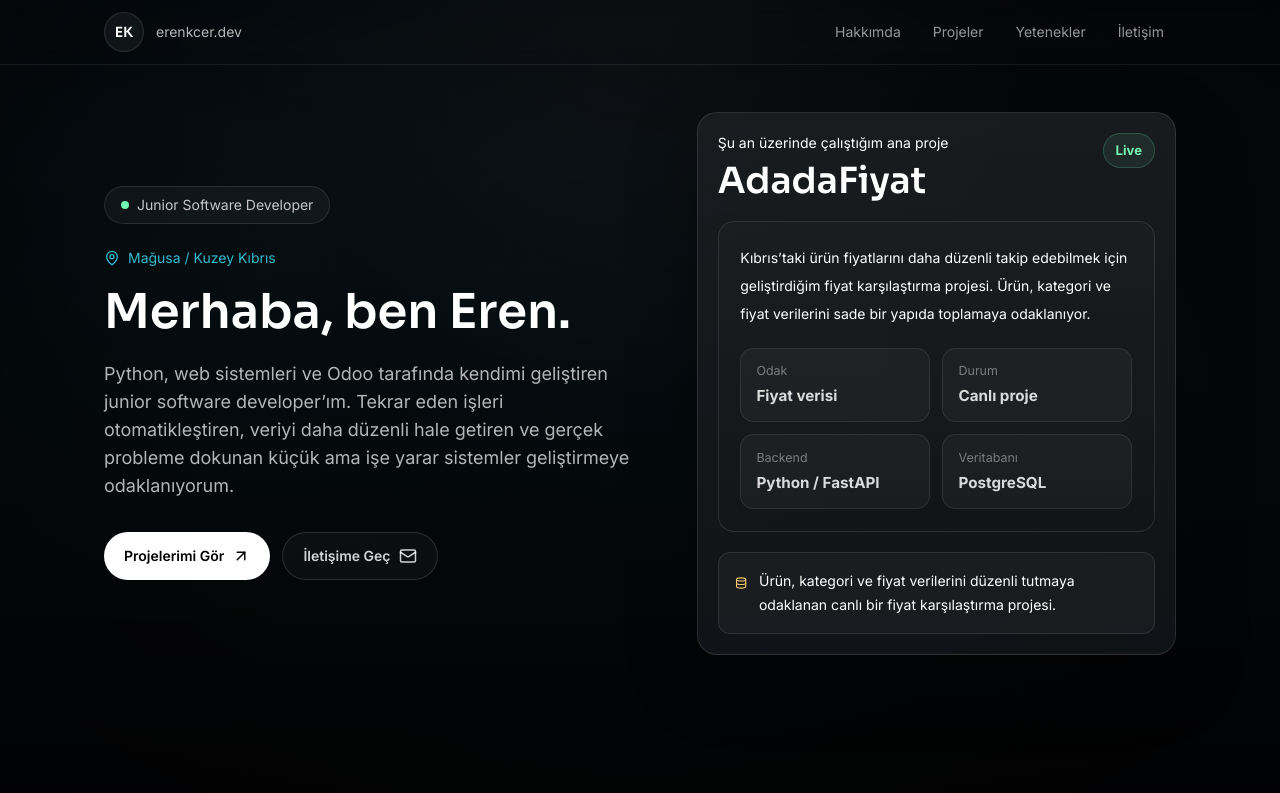
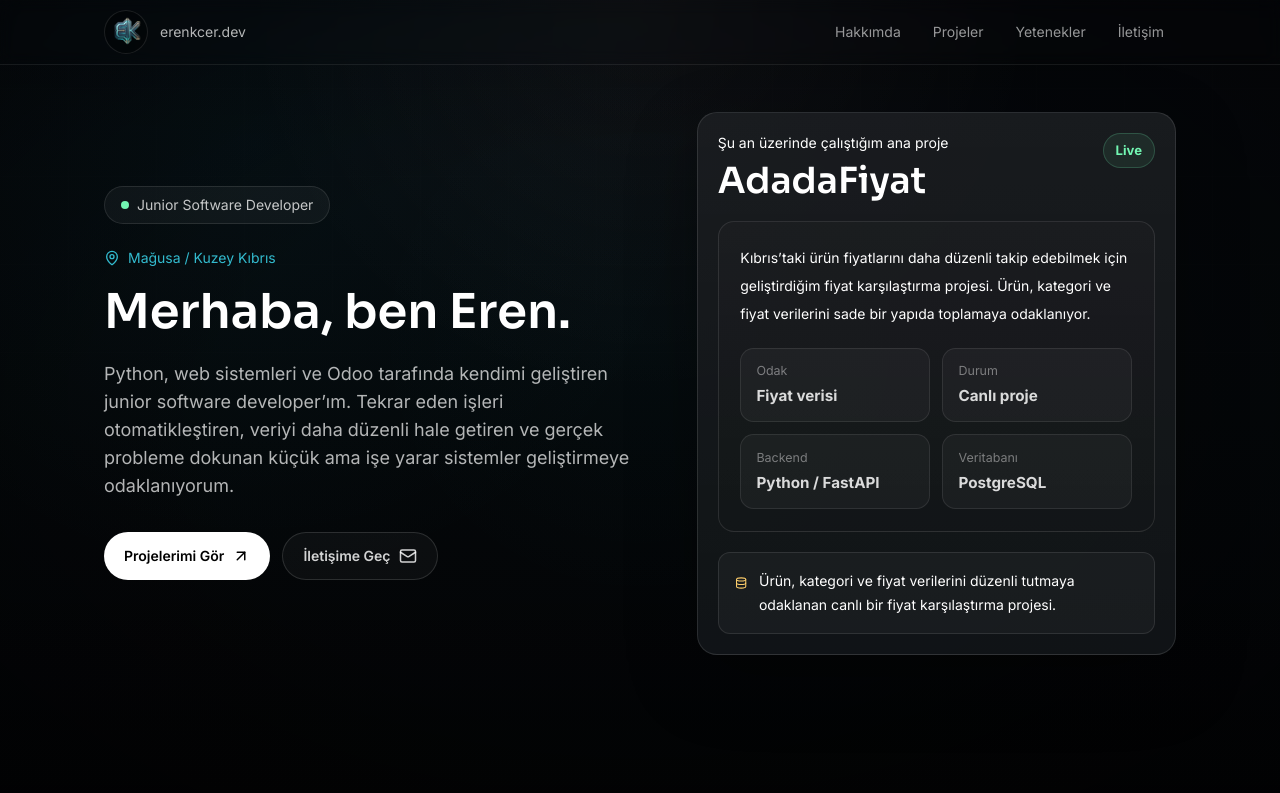
Before and after one commit to erenkcer/Erenkcer.dev, a React (Vite) app: page / in a window 1280 px wide. Shown: the top 793 px of the page. Built offline with nearby package versions, Linux system fonts and the light colour scheme.

Commit message:
Add EK logo and favicon assets

```diff
--- a/index.html
+++ b/index.html
@@ -24,7 +24,8 @@
       name="twitter:description"
       content="Python, Odoo ve web sistemleriyle backend, otomasyon ve gerçek probleme dokunan küçük projeler geliştiren junior software developer."
     />
-    <link rel="icon" href="/favicon.svg" type="image/svg+xml" />
+    <link rel="icon" href="/favicon.png?v=ek2" type="image/png" />
+    <link rel="apple-touch-icon" href="/favicon.png?v=ek2" />
   </head>
   <body>
     <div id="root"></div>
--- a/src/App.jsx
+++ b/src/App.jsx
@@ -140,7 +140,9 @@ function Header() {
     <header className="fixed inset-x-0 top-0 z-50 border-b border-white/[0.08] bg-ink/88 backdrop-blur">
       <nav className="mx-auto flex h-16 max-w-6xl items-center justify-between px-5 sm:px-8 lg:px-10" aria-label="Ana navigasyon">
         <a href="#top" className="group flex items-center gap-3 rounded-full focus-ring">
-          <span className="logo-mark">EK</span>
+          <span className="logo-mark">
+            <img src="/ek-logo-large.png" alt="" aria-hidden="true" />
+          </span>
           <span className="hidden text-sm text-white/70 sm:block">erenkcer.dev</span>
         </a>
 
--- a/src/styles.css
+++ b/src/styles.css
@@ -40,7 +40,11 @@
   }
 
   .logo-mark {
-    @apply grid h-10 w-10 place-items-center rounded-full border border-white/10 bg-white/[0.05] font-display text-sm font-semibold text-white transition group-hover:border-cyan/[0.36] group-hover:bg-white/[0.08];
+    @apply grid h-11 w-11 place-items-center overflow-hidden rounded-full border border-white/10 bg-black/30 transition group-hover:border-cyan/[0.36] group-hover:bg-white/[0.06];
+  }
+
+  .logo-mark img {
+    @apply h-9 w-9 object-contain;
   }
 
   .nav-link {
```
Also changed, not shown: public/ek-logo-large.png (added), public/favicon.png (added).
